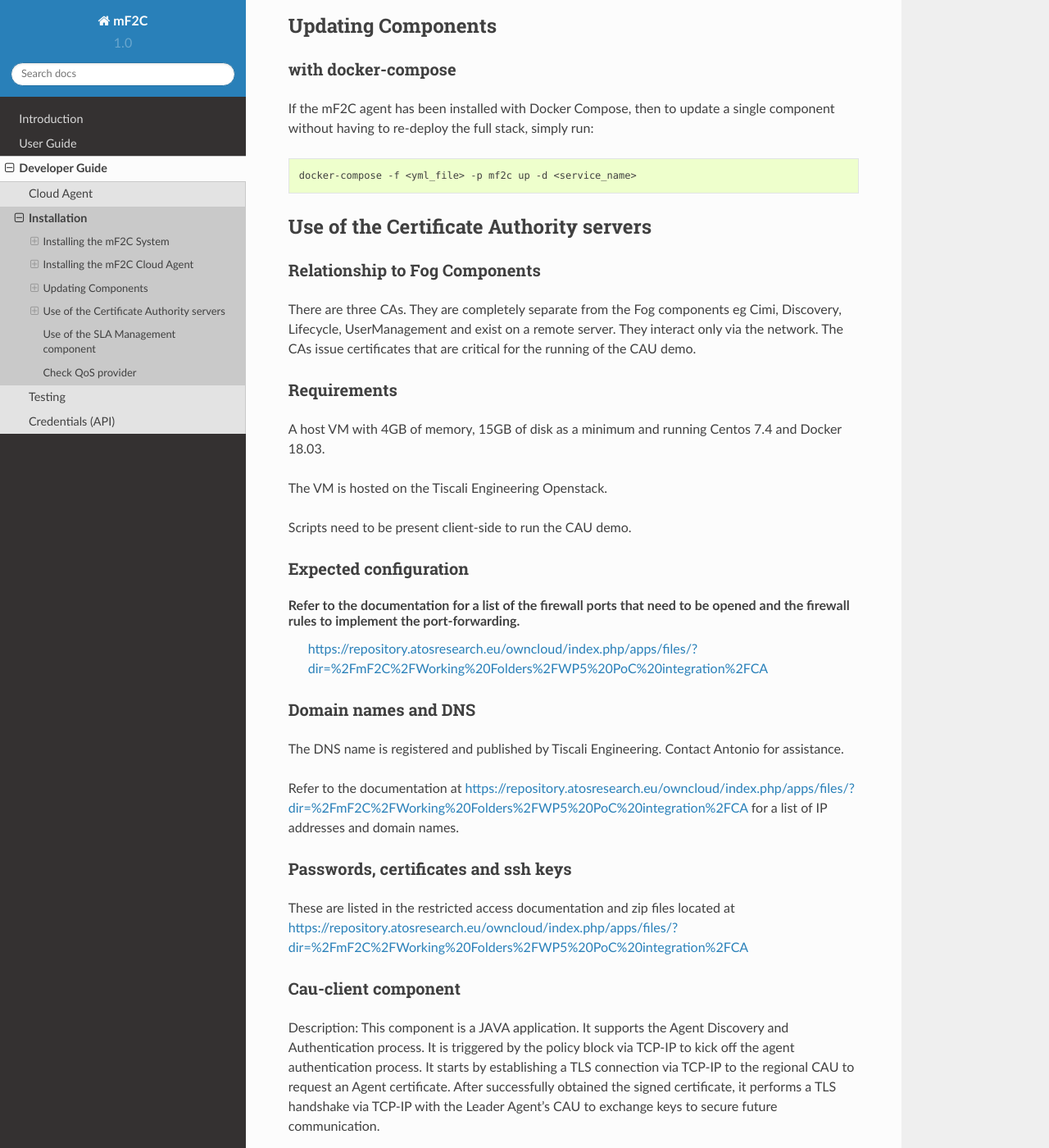
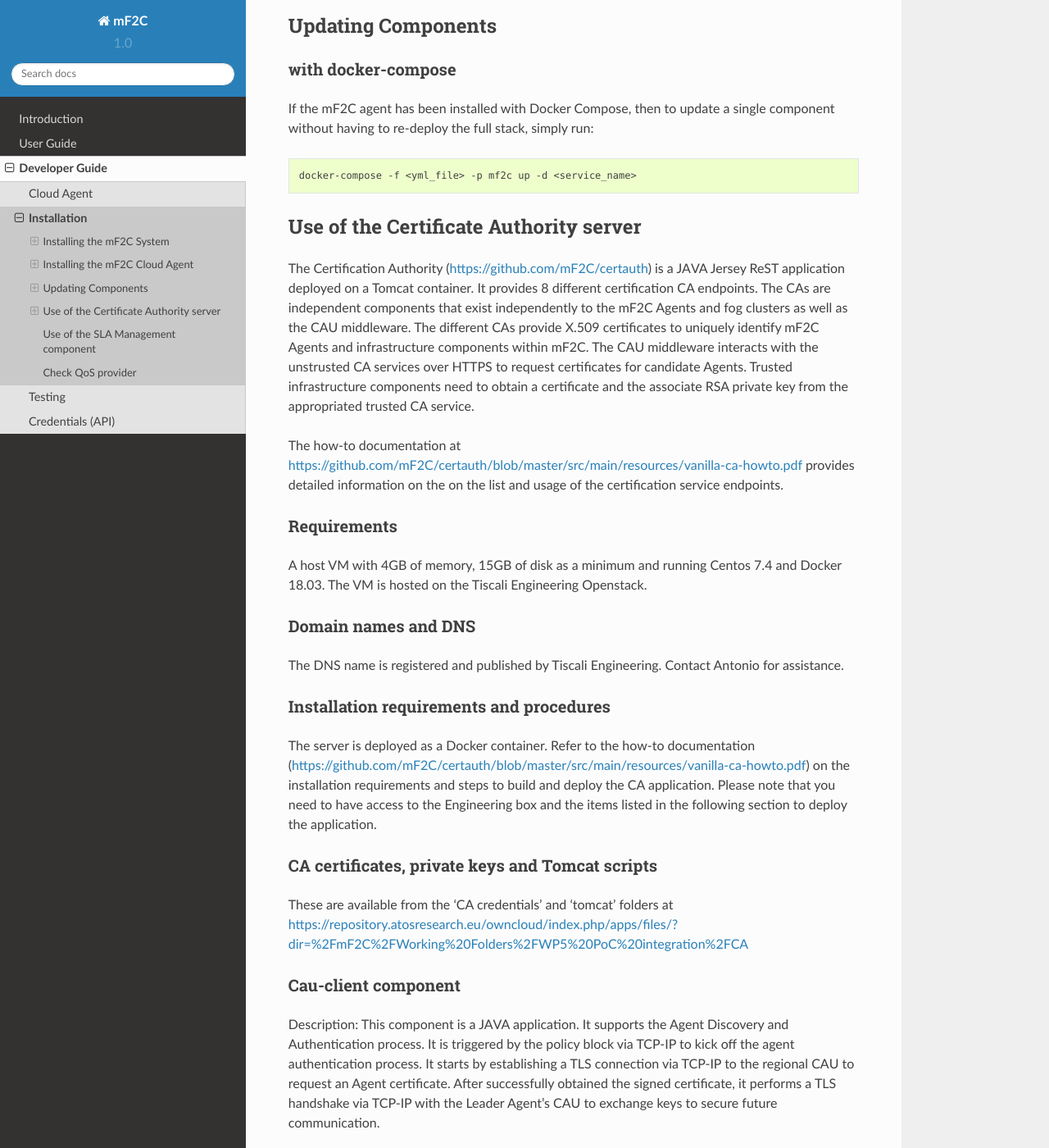
Before and after one commit to mF2C/Documentation, a Sphinx documentation site: the page built from documentation/developer_guide/installation.rst, in a window 1280 px wide and 1400 px high, scrolled down 3624 px. Shown: the whole window at 82% size. Built offline with Sphinx 7.4.7 and the Read the Docs theme 2.0.0, drawn with Linux system fonts in a browser that asks for light colours; some of the changed text lies outside the part shown.

Commit message:
Updated CA server and CAU-client sections

```diff
--- a/documentation/developer_guide/installation.rst
+++ b/documentation/developer_guide/installation.rst
@@ -175,43 +175,36 @@ having to re-deploy the full stack, simply run:
 
 
 
-Use of the Certificate Authority servers
+Use of the Certificate Authority server
 ----------------------------------------
 
-Relationship to Fog Components
-~~~~~~~~~~~~~~~~~~~~~~~~~~~~~~
+The Certification Authority (https://github.com/mF2C/certauth) is a JAVA Jersey ReST application deployed on a Tomcat container.  It provides 8 different certification CA endpoints.  The CAs are independent components that exist independently to the mF2C Agents and fog clusters as well as the CAU middleware.  The different CAs provide X.509 certificates to uniquely identify mF2C Agents and infrastructure components within mF2C.  The CAU middleware interacts with the unstrusted CA services over HTTPS to request certificates for candidate Agents.  Trusted infrastructure components need to obtain a certificate and the associate RSA private key from the appropriated trusted CA service.
 
-There are three CAs. They are completely separate from the Fog components eg Cimi, Discovery, Lifecycle, UserManagement and exist on a remote server. They interact only via the network. The CAs issue certificates that are critical for the running of the CAU demo.
+The how-to documentation at  https://github.com/mF2C/certauth/blob/master/src/main/resources/vanilla-ca-howto.pdf provides detailed information on the on the list and usage of the certification service endpoints.
 
 Requirements
 ~~~~~~~~~~~~
 
 A host VM with 4GB of memory, 15GB of disk as a minimum and running Centos 7.4 and Docker 18.03.
-
 The VM is hosted on the Tiscali Engineering Openstack.
-
-Scripts need to be present client-side to run the CAU demo.
-
-Expected configuration
-~~~~~~~~~~~~~~~~~~~~~~
-
-Refer to the documentation for a list of the firewall ports that need to be opened and the firewall rules to implement the port-forwarding.
- https://repository.atosresearch.eu/owncloud/index.php/apps/files/?dir=%2FmF2C%2FWorking%20Folders%2FWP5%20PoC%20integration%2FCA
-
 
 Domain names and DNS
 ~~~~~~~~~~~~~~~~~~~~
 
-
 The DNS name is registered and published by Tiscali Engineering. Contact Antonio for assistance.
 
-Refer to the documentation at  https://repository.atosresearch.eu/owncloud/index.php/apps/files/?dir=%2FmF2C%2FWorking%20Folders%2FWP5%20PoC%20integration%2FCA for a list of IP addresses and domain names.
+
+Installation requirements and procedures
+~~~~~~~~~~~~~~~~~~~~~~~~~~~~~~~~~~~~~~~~
+
+The server is deployed as a Docker container.  Refer to the how-to documentation (https://github.com/mF2C/certauth/blob/master/src/main/resources/vanilla-ca-howto.pdf) on the installation requirements and steps to build and deploy the CA application.  Please note that you need to have access to the Engineering box and the items listed in the following section to deploy the application.
 
 
-Passwords, certificates and ssh keys
-~~~~~~~~~~~~~~~~~~~~~~~~~~~~~~~~~~~~
+CA certificates, private keys and Tomcat scripts
+~~~~~~~~~~~~~~~~~~~~~~~~~~~~~~~~~~~~~~~~~~~~~~~~
 
-These are listed in the restricted access documentation and zip files located at https://repository.atosresearch.eu/owncloud/index.php/apps/files/?dir=%2FmF2C%2FWorking%20Folders%2FWP5%20PoC%20integration%2FCA
+These are available from the 'CA credentials' and 'tomcat' folders at https://repository.atosresearch.eu/owncloud/index.php/apps/files/?dir=%2FmF2C%2FWorking%20Folders%2FWP5%20PoC%20integration%2FCA
+
 
 Cau-client component
 ~~~~~~~~~~~~~~~~~~~~
@@ -223,11 +216,7 @@ Installation:
 The component is installed by running the mF2C docker-compose.yml.
 
 Configuration:
-The cau-client listens on port 46065 for the policy block trigger.  You can change this by amending the value of the 'expose' instruction in the cau-client block in the docker compose.yml file.  See below:
-
-    expose:
-      - 46065 #replace this value
-
+The cau-client listens on port 46065 for the policy block trigger.  This value is fixed for the IT1 demo.
 You also need to tell cau-client where the regional CAU and the leader agent CAU are located.  This is done by amending the cau-client block in the docker-compose.yml file, providing values to the CAU_URL and LCAU_URL environemnt variables.  For example:
 
     environment:
```
